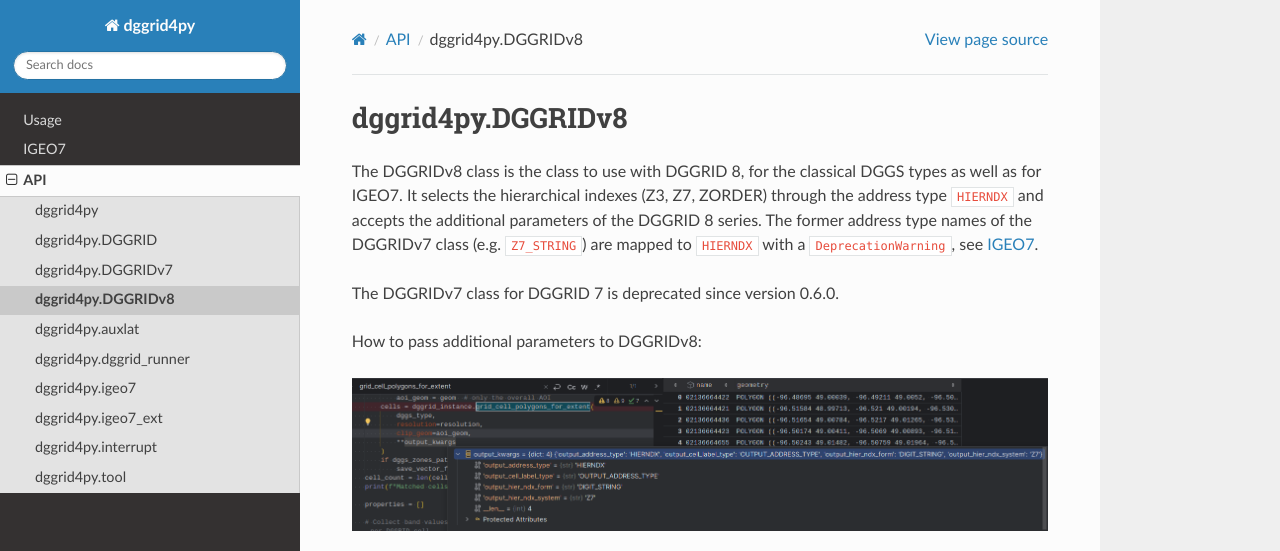
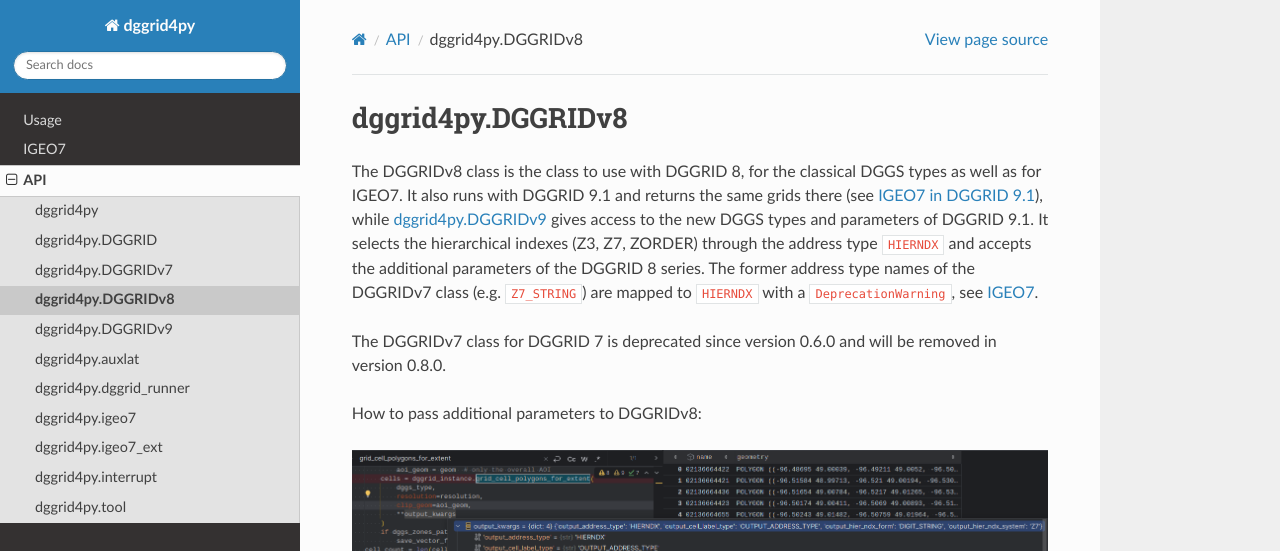
Before and after one commit to allixender/dggrid4py, a Sphinx documentation site: the page built from docs/source/dggrid4py/dggrid4py.DGGRIDv8.rst, in a window 1280 px wide, cut to the strip 0-551 px from the top of the page. Built offline with Sphinx 7.4.7 and the Read the Docs theme 3.1.0, drawn with Linux system fonts in a browser that asks for light colours.

Commit message:
docs: dggrid4py.DGGRIDv9.rst, api.rst, v8 + v7 pages, v7 removal in 0.8.0

```diff
--- a/docs/source/api.rst
+++ b/docs/source/api.rst
@@ -2,6 +2,7 @@ API
 ===
 
 - :mod:`dggrid4py.DGGRID`
+- :mod:`dggrid4py.DGGRIDv9`
 - :mod:`dggrid4py.DGGRIDv8`
 - :mod:`dggrid4py.DGGRIDv7` (deprecated)
 - :mod:`dggrid4py.dggrid_runner`
--- a/docs/source/dggrid4py/dggrid4py.DGGRIDv7.rst
+++ b/docs/source/dggrid4py/dggrid4py.DGGRIDv7.rst
@@ -2,7 +2,7 @@ dggrid4py.DGGRIDv7
 ==================
 
 .. deprecated:: 0.6.0
-   The DGGRIDv7 class is deprecated and will be removed in a future version. Use :doc:`dggrid4py.DGGRIDv8`
+   The DGGRIDv7 class is deprecated and will be removed in version 0.8.0. Use :doc:`dggrid4py.DGGRIDv8`
    with DGGRID 8.42 or newer; it accepts the former address type names (e.g. ``Z7_STRING``) with a
    ``DeprecationWarning``, see :doc:`../IGEO7`.
 
--- a/docs/source/dggrid4py/dggrid4py.DGGRIDv8.rst
+++ b/docs/source/dggrid4py/dggrid4py.DGGRIDv8.rst
@@ -1,12 +1,12 @@
 dggrid4py.DGGRIDv8
 ==================
 
-The DGGRIDv8 class is the class to use with DGGRID 8, for the classical DGGS types as well as for IGEO7.
+The DGGRIDv8 class is the class to use with DGGRID 8, for the classical DGGS types as well as for IGEO7. It also runs with DGGRID 9.1 and returns the same grids there (see :ref:`igeo7_dggrid91`), while :doc:`dggrid4py.DGGRIDv9` gives access to the new DGGS types and parameters of DGGRID 9.1.
 It selects the hierarchical indexes (Z3, Z7, ZORDER) through the address type ``HIERNDX`` and accepts the additional
 parameters of the DGGRID 8 series. The former address type names of the DGGRIDv7 class (e.g. ``Z7_STRING``)
 are mapped to ``HIERNDX`` with a ``DeprecationWarning``, see :doc:`../IGEO7`.
 
-The DGGRIDv7 class for DGGRID 7 is deprecated since version 0.6.0.
+The DGGRIDv7 class for DGGRID 7 is deprecated since version 0.6.0 and will be removed in version 0.8.0.
 
 How to pass additional parameters to DGGRIDv8:
 
```
Also changed, not shown: docs/source/dggrid4py/dggrid4py.DGGRIDv9.rst (added, +69 -0 lines).
